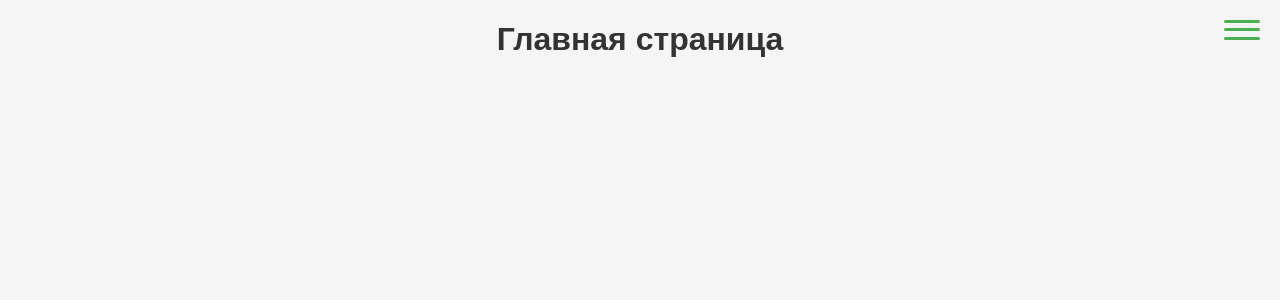
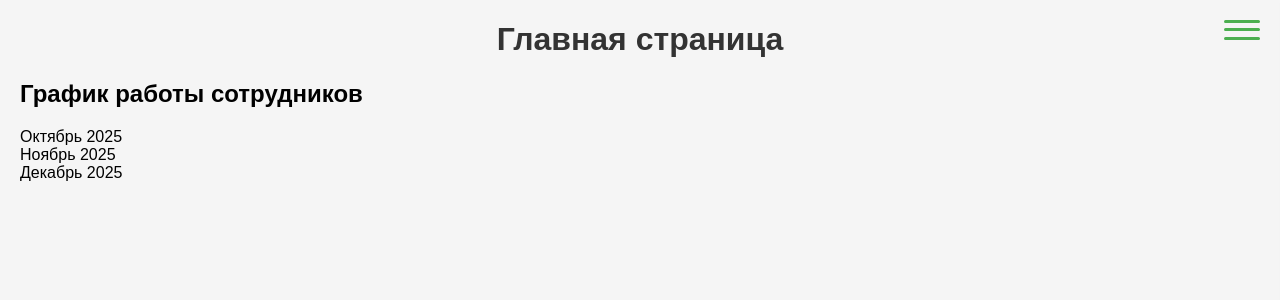
Before and after one commit to PyRusAdmin/Formation-work-schedule, a FastAPI app: template templates/index.html in a window 1280 px wide. Shown: the top 300 px of the page. Run offline with FastAPI, Linux system fonts and the light colour scheme; the template is opened without the code that fills it, so the values that code supplies are empty.

Commit message:
Формирование главной страницы

```diff
--- a/templates/index.html
+++ b/templates/index.html
@@ -21,10 +21,10 @@
 
 <h1>Главная страница</h1>
 
-
-
-
-
+<h2>График работы сотрудников</h2>
+Октябрь 2025<br>
+Ноябрь 2025<br>
+Декабрь 2025<br>
 
 </body>
 </html>
```
